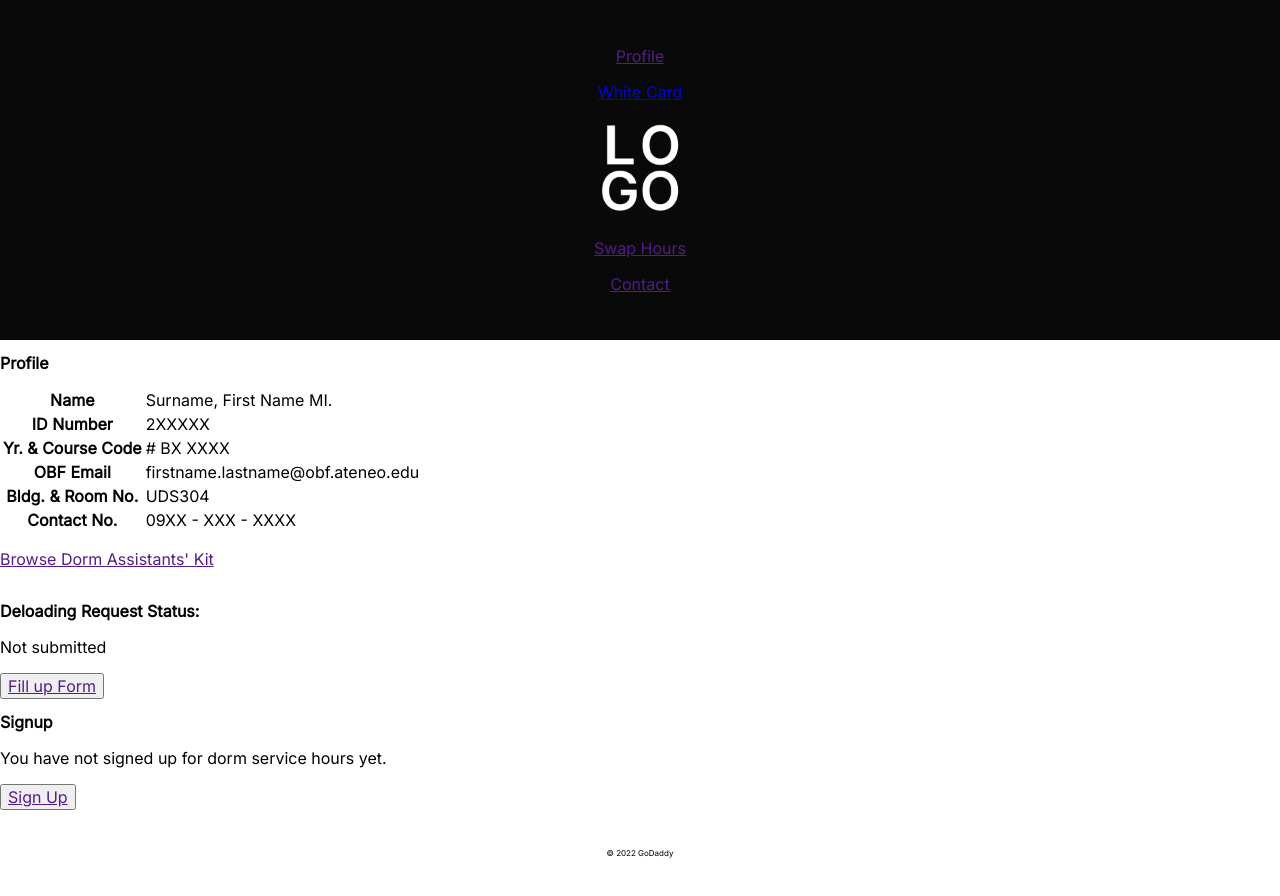
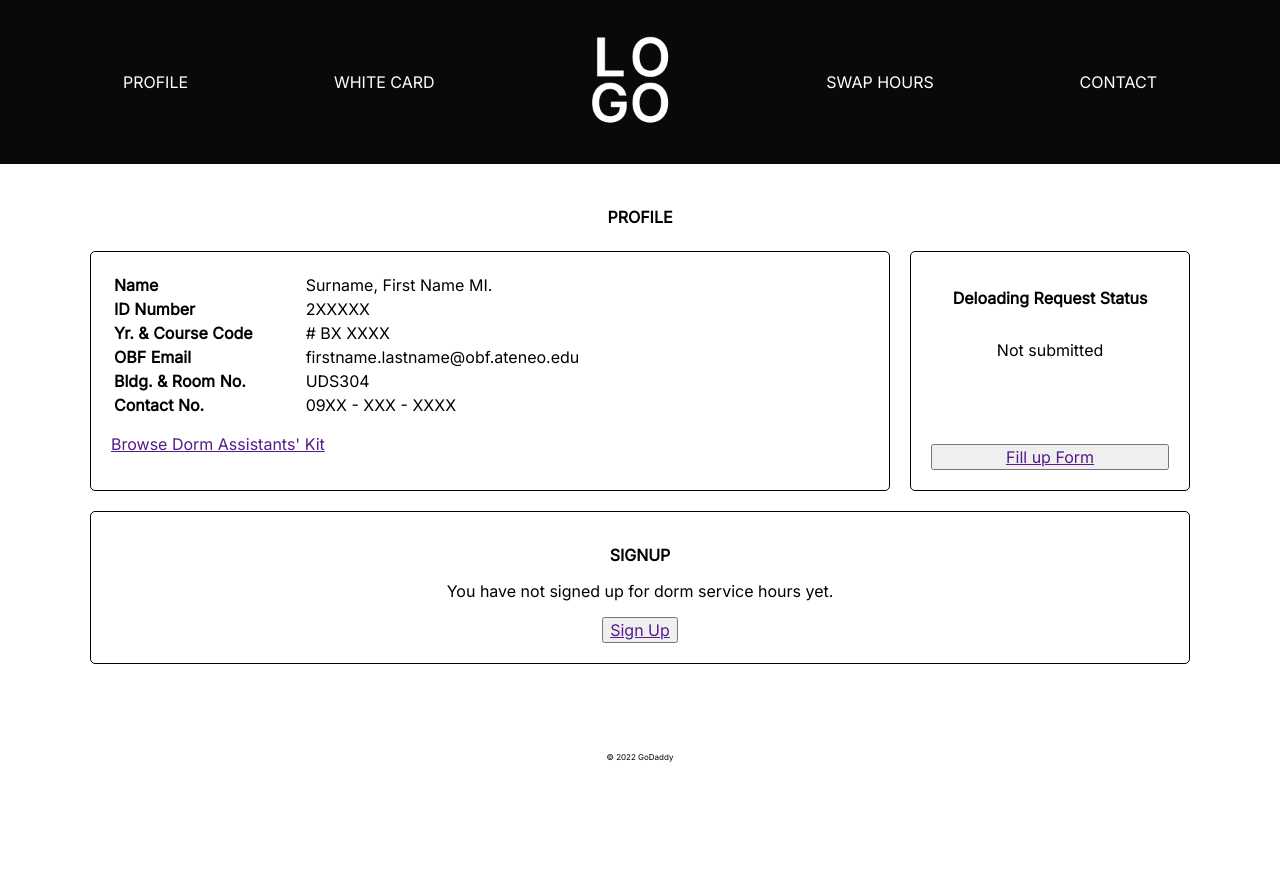
Before and after one commit to IrishMorales/dorm-service-tracker, a Django app: page /profile/ in a window 1280 px wide. After the commit the page ends 762 px from the top, so only its background shows below. Run offline with Django 4.2, Linux system fonts and the light colour scheme; the visitor is signed in with stand-in values (Sample User, id 1); data that the repository does not hold is empty.

Commit message:
Update base style, add profile styling

```diff
--- a/static/base.css
+++ b/static/base.css
@@ -10,18 +10,23 @@
 }
 
 html, body {
-    height: 100%;
     margin: 0;
-}
-
-main {
     display: flex;
     flex-direction: column;
     height: 100vh;
 }
 
+main {
+    flex: 1;
+    margin: 30px 80px 0 80px;
+}
+
 .flex {
     flex: 1;
+}
+
+.flex-3-2 {
+    flex: 1 1 auto;
 }
 
 .center {
@@ -40,22 +45,51 @@ main {
 .flex-row {
     display: flex;
     flex-flow: row wrap;
-    padding: 0px 20px;
+}
+
+.flex-column {
+    display: flex;
+    flex-flow: column nowrap;
 }
 
 .card {
     border: 1px solid black;
     border-radius: 5px;
-    width: 250px;
-    margin: 0px 10px;
-    height: 100%;
+    margin: 10px;
+    padding: 20px;
+}
+
+.homepage-card-div {
+    display: flex;
+    align-items: stretch;
+}
+
+.homepage-card {
+    width: 200px;
+}
+
+.align-right {
+    margin-left: auto;
 }
 
 header {
-    padding: 30px 0px;
-    text-align: center;
+    padding: 30px 50px;
+    display: flex;
+    flex-flow: row nowrap;
+    align-items: center;
+    justify-content: center;
     background-color: rgb(9, 9, 9);
+    justify-content: space-around;
+}
+
+header a:link, header a:visited {
     color: white;
+    text-decoration: none;
+    text-transform: uppercase;
+}
+
+header a:hover {
+    color: salmon;
 }
 
 footer {
@@ -64,14 +98,25 @@ footer {
     font-size: 50%;
 }
 
-.user-info {
-    margin: 0px 30px;
+.user-info p {
+    padding: 0px 10px;
 }
 
-.user-info p {
-    padding: 10px;
+h2 {
+    text-align: center;
+    text-transform: uppercase;
+    padding: 0 20px;
 }
 
-.align-flex-right {
-    margin-left: auto;
+.align-left {
+    text-align: left;
 }
+
+table * {
+    padding-right: 50px;
+    margin: auto 0;
+}
+
+.profile-deloading, .profile-signup {
+    text-align: center;
+}
--- a/templates/base.html
+++ b/templates/base.html
@@ -11,12 +11,10 @@
 </head>
 
 <body>
-  <main>
     {% block content %}
     {% endblock %}
     <footer>
       <p>© 2022 GoDaddy</p>
     </footer>
-  </main>
 </body>
 </html>
--- a/templates/profile.html
+++ b/templates/profile.html
@@ -4,7 +4,7 @@
 {% block title %}Profile{% endblock %}
 
 {% block content %}
-<header>
+<header class="nav">
     <p><a href="">Profile</a></p>
     <p><a href="{% url 'white_card' %}">White Card</a></p>
     <a href="{% url 'home' %}" ><img class="logo" src="{% static 'logo.png' %}"></a>
@@ -12,46 +12,49 @@
     <p><a href="">Contact</a></p>
 </header>
 
-<body>
+<main>
 <h2>Profile</h2>
-<div>
+<div class="flex-row">
+    <div class="card flex-3-2">
         <table>
-        <tr>
+            <tr class="align-left">
                 <th>Name</th>
                 <td>Surname, First Name MI.</td>
             </tr>
-        <tr>
+            <tr  class="align-left">
                 <th>ID Number</th>
                 <td>2XXXXX</td>
             </tr>
-        <tr>
+            <tr  class="align-left">
                 <th>Yr. & Course Code</th>
                 <td># BX XXXX</td>
             </tr>
-        <tr>
+            <tr  class="align-left">
                 <th>OBF Email</th>
                 <td>firstname.lastname@obf.ateneo.edu</td>
             </tr>
-        <tr>
+            <tr  class="align-left">
                 <th>Bldg. & Room No.</th>
                 <td>UDS304</td>
             </tr>
-        <tr>
+            <tr  class="align-left">
                 <th>Contact No.</th>
                 <td>09XX - XXX - XXXX</td>
             </tr>
         </table>
         <p><a href="">Browse Dorm Assistants' Kit</a></p>
     </div>
-<div>
-    <h3>Deloading Request Status:</h3>
-    <p>Not submitted</p>
+    <div class="card flex profile-deloading flex-column">
+        <h3>Deloading Request Status</h3>
+        <p class="flex">Not submitted</p>
         <button><a href="">Fill up Form</a></button>
     </div>
-<div>
+</div>
+
+<div class="card profile-signup">
     <h2>Signup</h2>
     <p>You have not signed up for dorm service hours yet.</p>
     <button><a href="">Sign Up</a></button>
 </div>
-</body>
+</main>
 {% endblock %}
--- a/templates/registration/login.html
+++ b/templates/registration/login.html
@@ -8,7 +8,6 @@
   <img class="logo" src="{% static 'logo.png' %}">
 </header>
 
-<body>
 <div class="flex center">
   <h2>Log In</h2>
   <form method="post">
@@ -17,5 +16,4 @@
     <button type="submit">Log In</button>
   </form>
 </div>
-</body>
 {% endblock %}
--- a/templates/white_card.html
+++ b/templates/white_card.html
@@ -12,7 +12,7 @@
     <p><a href="">Contact</a></p>
 </header>
 
-<body>
+<main>
 <h2>White Card</h2>
 <p><a href="">Browse Dorm Assistants' Kit</a></p>
 
@@ -64,5 +64,5 @@
         </tr>
     </table>
 </div>
-</body>
+</main>
 {% endblock %}
```
Also changed, not shown: templates/homepage.html (+9 -10 lines). Lines whose indentation alone changed are shown as unchanged.
